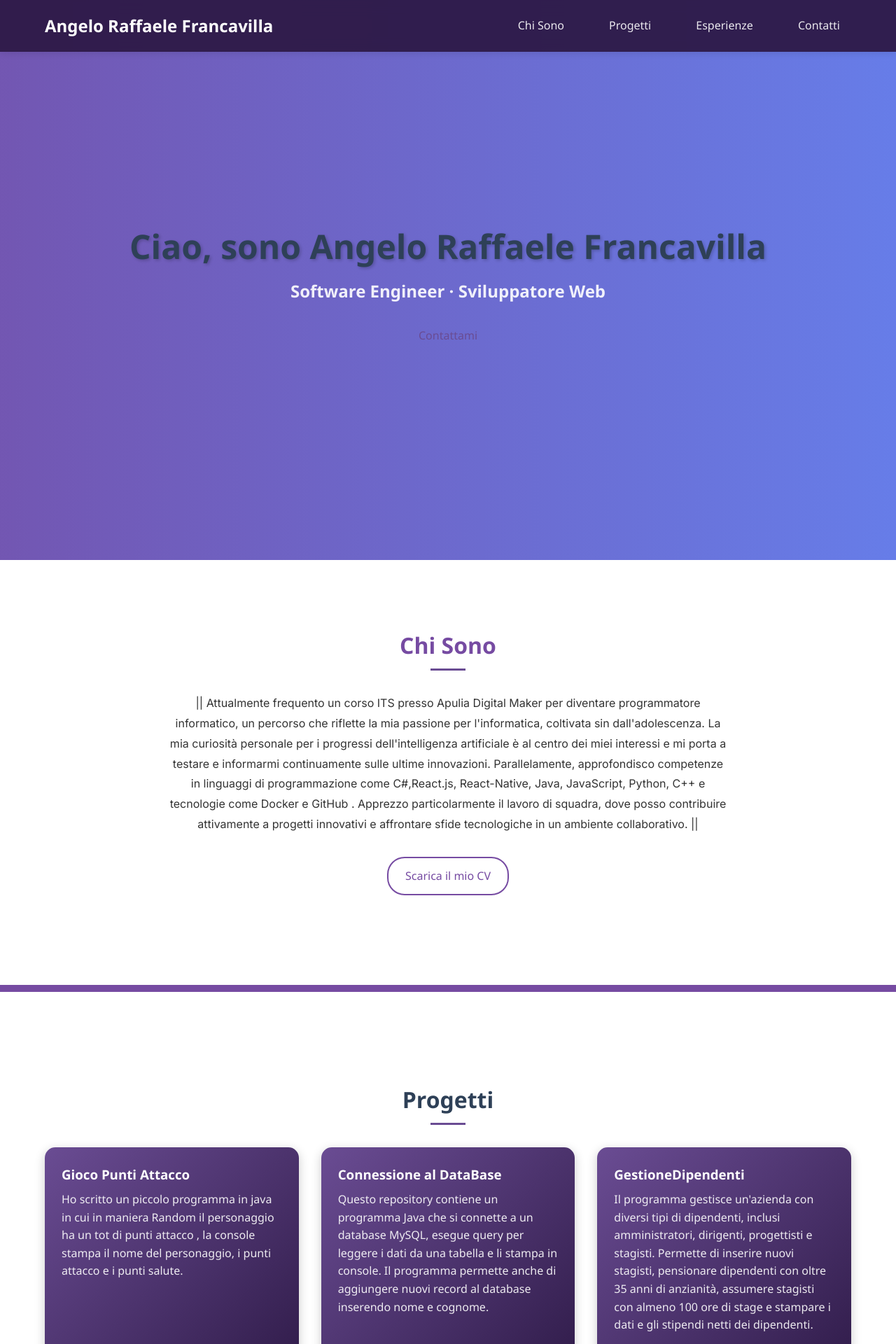
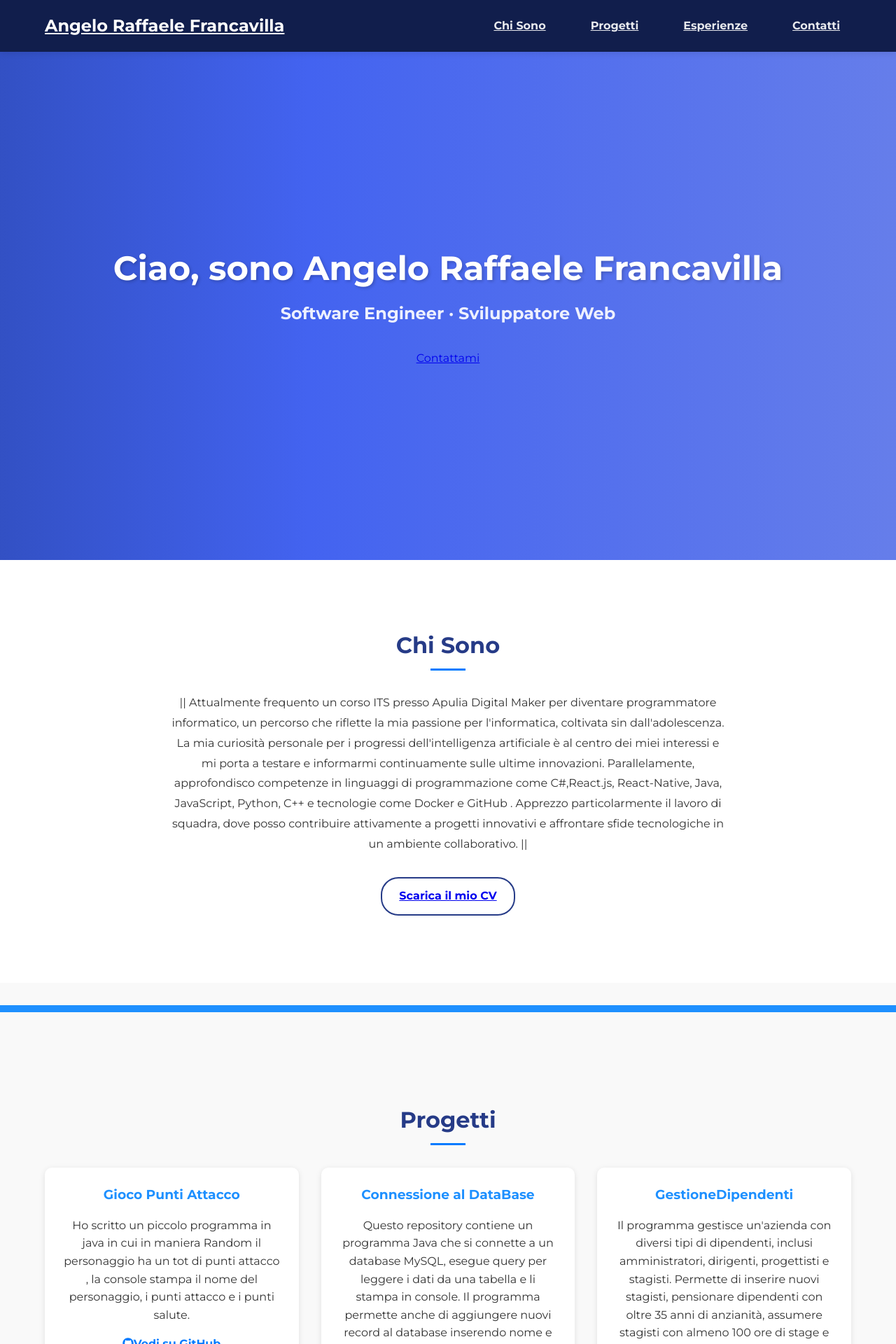
Before and after one commit to AngRafFrancavilla/Personal-Site, a React (Create React App) app: page / in a window 1280 px wide. Shown: the top 1920 px of the page at 70% size. Built offline with nearby package versions, Linux system fonts and the light colour scheme.

Commit message:
cambio colore

```diff
--- a/src/styles/About.css
+++ b/src/styles/About.css
@@ -1,4 +1,4 @@
-@import url('https://fonts.googleapis.com/css2?family=Inter:wght@400;500;700&display=swap');
+/*@import url('https://fonts.googleapis.com/css2?family=Inter:wght@400;500;700&display=swap');
 .about {
   background: white;
   color: #764ba2;
@@ -34,3 +34,54 @@
   transform: translateY(-2px);
   box-shadow: 0 4px 15px rgba(0, 0, 0, 0.2);
 }
+*/
+.about {
+background: white;
+color: var(--primary-color);
+padding: 4rem 0;
+}
+
+.about h2 {
+  text-align: center;
+  font-size: 2rem;
+  font-weight: 700;
+  color: #263b87;
+  margin-bottom: 2rem;
+  position: relative;
+}
+
+.about h2::after {
+content: '';
+display: block;
+width: 50px;
+height: 3px;
+background: var(--secondary-color);
+margin: 0.5rem auto;
+}
+
+.about p {
+max-width: 800px;
+margin: 0 auto 2rem;
+text-align: center;
+line-height: 1.8;
+color: var(--text-color);
+}
+
+/* Bottone CV */
+.cv-button {
+display: block;
+width: fit-content;
+margin: 0 auto;
+background: white;
+color: var(#263b87);
+padding: 0.8rem 1.5rem;
+border: 2px solid #263b87;
+border-radius: 25px;
+transition: all 0.3s ease;
+font-weight: 700;
+}
+
+.cv-button:hover {
+transform: translateY(-2px);
+box-shadow: 0 4px 15px rgba(0, 0, 0, 0.2);
+}
--- a/src/styles/App.css
+++ b/src/styles/App.css
@@ -1,4 +1,4 @@
-@import url('https://fonts.googleapis.com/css2?family=Inter:wght@400;500;700&display=swap');
+/*@import url('https://fonts.googleapis.com/css2?family=Inter:wght@400;500;700&display=swap');
 
 body {
   font-family: 'Inter', sans-serif;
@@ -90,4 +90,46 @@ a:hover {
 
 .button:hover {
   transform: translateY(-2px);
+} */
+ /* Importazione dei font da Google Fonts */
+@import url('https://fonts.googleapis.com/css2?family=Montserrat:wght@400;700&display=swap');
+
+/* Variabili globali */
+:root {
+  --primary-color: #1E90FF;      /* Dodger Blue */
+  --secondary-color: #007BFF;    /* Deep Blue */
+  --accent-color: #00BFFF;       /* Deep Sky Blue */
+  --text-color: #333;
+  --light-bg: #f9f9f9;
+  --max-width: 1200px;
+  --gradient-1: linear-gradient(135deg, #1E90FF, #00BFFF, #87CEFA);
+  --gradient-2: linear-gradient(135deg, #5dade2, #1E90FF);
+  --gradient-3: linear-gradient(135deg, #87CEFA, #00BFFF);
+  --gradient-4: linear-gradient(135deg, #a0d8ef, #87CEFA);
 }
+
+/* Reset e stili base */
+* {
+  margin: 0;
+  padding: 0;
+  box-sizing: border-box;
+}
+
+html {
+  scroll-behavior: smooth;
+}
+
+body {
+  font-family: 'Montserrat', sans-serif;
+  font-weight: 400;
+  line-height: 1.6;
+  color: var(--text-color);
+  overflow-x: hidden;
+  background: var(--light-bg);
+}
+.container {
+  width: 90%;
+  max-width: var(--max-width);
+  margin: 0 auto;
+  padding: 2rem 0;
+}
--- a/src/styles/Contact.css
+++ b/src/styles/Contact.css
@@ -1,4 +1,4 @@
-.contact {
+/*.contact {
   background: linear-gradient(270deg,#764ba2,#f5576c,  #667eea, #f093fb );
   }
 
@@ -21,3 +21,39 @@
   .contact-info a:hover {
     color: #f093fb;
   }
+  */
+  .contact {
+    background: #b9e5f5;
+    padding: 4rem 0;
+  }
+
+  .contact-info {
+    max-width: 600px;
+    margin: 0 auto;
+    text-align: center;
+  }
+
+  .contact-info p {
+    margin: 1rem 0;
+    font-size: 1.1rem;
+    font-weight: 700;
+  }
+
+  .contact-info a {
+    color: var(--primary-color);
+    text-decoration: underline;
+    transition: color 0.3s ease;
+    font-weight: 700;
+  }
+
+  .contact-info a:hover {
+    color: var(--accent-color);
+  }
+  .contact h2 {
+    text-align: center;
+    font-size: 2rem;
+    font-weight: 700;
+    color: #263b87;
+    margin-bottom: 2rem;
+    position: relative;
+  }
--- a/src/styles/Experience.css
+++ b/src/styles/Experience.css
@@ -1,4 +1,4 @@
-.timeline {
+/*.timeline {
     position: relative;
     max-width: 800px;
     margin: 0 auto;
@@ -56,3 +56,89 @@
       margin-right: 20px;
     }
   }
+  */
+/* Sezione Experience */
+.experience {
+  background: var(--light-bg);
+  padding: 4rem 0;
+}
+
+/* Titolo della sezione */
+.experience h2 {
+  text-align: center;
+  font-size: 2rem;
+  font-weight: 700;
+  color: #263b87;
+  margin-bottom: 2rem;
+  position: relative;
+}
+
+.experience h2::after {
+  content: '';
+  display: block;
+  width: 50px;
+  height: 3px;
+  background: var(--secondary-color);
+  margin: 0.5rem auto 0;
+}
+
+/* Timeline */
+.timeline {
+  position: relative;
+  max-width: 800px;
+  margin: 0 auto;
+}
+
+.timeline::before {
+  content: '';
+  position: absolute;
+  left: 50%;
+  width: 5px;
+  height: 100%;
+  background: var(--secondary-color);
+}
+
+.timeline-item {
+  position: relative;
+  width: 50%;
+  padding: 1.5rem;
+  background: var(--gradient-2);
+  margin-bottom: 3rem;
+  border-radius: 40px;
+  box-shadow: 0 2px 4px rgba(0, 0, 0, 0.1);
+  color: white;
+}
+
+.timeline-item:nth-child(odd) {
+  left: 0;
+}
+
+.timeline-item:nth-child(even) {
+  left: 50.55%;
+}
+
+/* Stili per ruolo e data */
+.ruolo {
+  color: #233f9b;
+  font-weight: 700;
+}
+
+.data {
+  color: #233f9b;
+  font-size: 0.9rem;
+  margin: 0.5rem 0;
+}
+
+/* Responsive per dispositivi mobili */
+@media (max-width: 768px) {
+  .timeline::before {
+    left: 20px;
+  }
+
+  .timeline-item {
+    width: calc(100% - 40px);
+    left: 0 !important;
+    margin-left: 20px;
+    margin-right: 20px;
+  }
+}
--- a/src/styles/Footer.css
+++ b/src/styles/Footer.css
@@ -1,5 +1,5 @@
 .footer {
-  background: var(--gradient-1);
+  background: #233f9b;
   color: white;
   text-align: center;
   padding: 2rem 0;
--- a/src/styles/Hero.css
+++ b/src/styles/Hero.css
@@ -1,4 +1,4 @@
-@keyframes gradientAnimation {
+/*@keyframes gradientAnimation {
   0% { background-position: 0% 50%; }
   50% { background-position: 100% 50%; }
   100% { background-position: 0% 50%; }
@@ -16,7 +16,7 @@
     align-items: center;
     text-align: center;
     padding-top: 80px;
-   /* background: var(--gradient-1);*/
+
   }
 
   .hero h1 {
@@ -40,4 +40,46 @@
     .hero p {
       font-size: 1.2rem;
     }
+  } */
+  @keyframes gradientAnimation {
+    0% { background-position: 0% 50%; }
+    50% { background-position: 100% 50%; }
+    100% { background-position: 0% 50%; }
   }
+
+  .hero {
+    background: linear-gradient(270deg, #667eea, #4363f0, #233f9b, #57c3f5);
+    background-size: 200% 200%;
+    animation: gradientAnimation 15s ease infinite;
+    min-height: 100vh;
+    display: flex;
+    align-items: center;
+    text-align: center;
+    padding-top: 80px;
+  }
+
+  .hero h1 {
+    font-size: 3rem;
+    margin-bottom: 1rem;
+    line-height: 1.2;
+    text-shadow: 2px 2px 4px rgba(0,0,0,0.2);
+    font-weight: 700;
+    color: white;
+  }
+
+  .hero p {
+    font-size: 1.5rem;
+    color: rgba(255,255,255,0.9);
+    margin-bottom: 2rem;
+    font-weight: 700;
+  }
+
+  @media (max-width: 768px) {
+    .hero h1 {
+      font-size: 2.5rem;
+    }
+
+    .hero p {
+      font-size: 1.2rem;
+    }
+  }
--- a/src/styles/Navbar.css
+++ b/src/styles/Navbar.css
@@ -1,8 +1,9 @@
+/*
 .navbar {
   position: fixed;
   top: 0;
   width: 100%;
-  background: rgba(46, 26, 71, 0.95); /* Viola scuro con trasparenza */
+  background: rgba(46, 26, 71, 0.95); /* Viola scuro con trasparenza
   backdrop-filter: blur(10px);
   box-shadow: 0 2px 10px rgba(0, 0, 0, 0.1);
   z-index: 1000;
@@ -89,16 +90,73 @@
   .hamburger.active span:nth-child(3) {
     transform: rotate(-45deg) translate(7px, -6px);
   }
+}*/
+.navbar {
+  position: fixed;
+  top: 0;
+  width: 100%;
+  background: #111e4c;
+  backdrop-filter: blur(10px);
+  box-shadow: 0 2px 10px rgba(0, 0, 0, 0.1);
+  z-index: 1000;
 }
 
-/*@media (max-width: 768px) {
+.navbar .container {
+  padding: 1rem 0;
+  display: flex;
+  justify-content: space-between;
+  align-items: center;
+}
+
+.logo {
+  font-size: 1.5rem;
+  font-weight: 700;
+  color: white;
+}
+
+.nav-links {
+  display: flex;
+  gap: 2rem;
+}
+
+.nav-links a {
+  color: rgba(255,255,255,0.9);
+  font-weight: 700;
+  transition: all 0.3s ease;
+  padding: 0.5rem 1rem;
+  border-radius: 5px;
+}
+
+.nav-links a:hover {
+  background: rgba(255,255,255,0.1);
+  color: white;
+}
+
+.hamburger {
+  display: none;
+  background: none;
+  border: none;
+  cursor: pointer;
+  padding: 0.5rem;
+}
+
+.hamburger span {
+  display: block;
+  width: 25px;
+  height: 2px;
+  background: white;
+  margin: 5px 0;
+  transition: 0.3s;
+}
+
+@media (max-width: 768px) {
   .nav-links {
     position: fixed;
     top: 60px;
     left: -100%;
     width: 100%;
     height: calc(100vh - 60px);
-    background: white;
+    background: var(--gradient-1);
     flex-direction: column;
     align-items: center;
     padding: 2rem;
@@ -124,4 +182,4 @@
   .hamburger.active span:nth-child(3) {
     transform: rotate(-45deg) translate(7px, -6px);
   }
-}*/
+}
--- a/src/styles/Projects.css
+++ b/src/styles/Projects.css
@@ -1,4 +1,4 @@
-.projects-grid {
+/*.projects-grid {
   display: grid;
   grid-template-columns: repeat(auto-fit, minmax(300px, 1fr));
   gap: 2rem;
@@ -14,7 +14,7 @@
   color: white;
   display: flex;
   flex-direction: column;
-  height: 100%; /* Assicura che tutte le card abbiano la stessa altezza */
+  height: 100%;
 }
 
 .project-card:hover {
@@ -30,7 +30,7 @@
 .project-card p {
   margin-bottom: 1rem;
   color: rgba(255,255,255,0.9);
-  flex-grow: 1; /* Fa espandere la descrizione per occupare lo spazio disponibile */
+  flex-grow: 1;
 }
 
 .project-card a {
@@ -39,7 +39,7 @@
   border-bottom: 1px solid white;
   transition: all 0.3s ease;
   padding: 0.5rem 0;
-  margin-top: auto; /* Spinge il link in fondo alla card */
+  margin-top: auto;
   width: fit-content;
 }
 
@@ -48,7 +48,6 @@
   border-bottom-color: transparent;
 }
 
-/* Stile aggiuntivo per il link */
 .github-link {
   display: inline-flex;
   align-items: center;
@@ -62,4 +61,63 @@
 
 .github-link:hover::after {
   transform: translateX(3px);
+}*/
+.projects {
+  background: var(--light-bg);
+  padding: 4rem 0;
 }
+
+.projects h2 {
+  text-align: center;
+  font-size: 2rem;
+  font-weight: 700;
+  color: #263b87;
+  margin-bottom: 2rem;
+  position: relative;
+}
+
+.projects h2::after {
+  content: '';
+  display: block;
+  width: 50px;
+  height: 3px;
+  background: var(--secondary-color);
+  margin: 0.5rem auto;
+}
+
+.projects-grid {
+  display: grid;
+  grid-template-columns: repeat(auto-fit, minmax(280px, 1fr));
+  gap: 2rem;
+}
+
+.project-card {
+  background: white;
+  padding: 1.5rem;
+  border-radius: 10px;
+  box-shadow: 0 2px 8px rgba(0,0,0,0.1);
+  text-align: center;
+}
+
+.project-card h3 {
+  margin-bottom: 1rem;
+  color: var(--primary-color);
+  font-weight: 700;
+}
+
+.project-card p {
+  margin-bottom: 1rem;
+  color: var(--text-color);
+}
+
+.github-link {
+  color: var(--secondary-color);
+  text-decoration: none;
+  font-size: 1rem;
+  transition: color 0.3s ease;
+  font-weight: 700;
+}
+
+.github-link:hover {
+  color: var(--accent-color);
+}
--- a/src/styles/Separator.css
+++ b/src/styles/Separator.css
@@ -1,6 +1,12 @@
-.separator {
+/*.separator {
     width: 100%;
     height: 10px;
     background-color: #764ba2;
     margin: 2rem 0;
+  }*/
+  .separator {
+    width: 100%;
+    height: 10px;
+    background-color: var(--primary-color);
+    margin: 2rem 0;
   }
```
Also changed, not shown: src/data/experience.js (+4 -4 lines).
